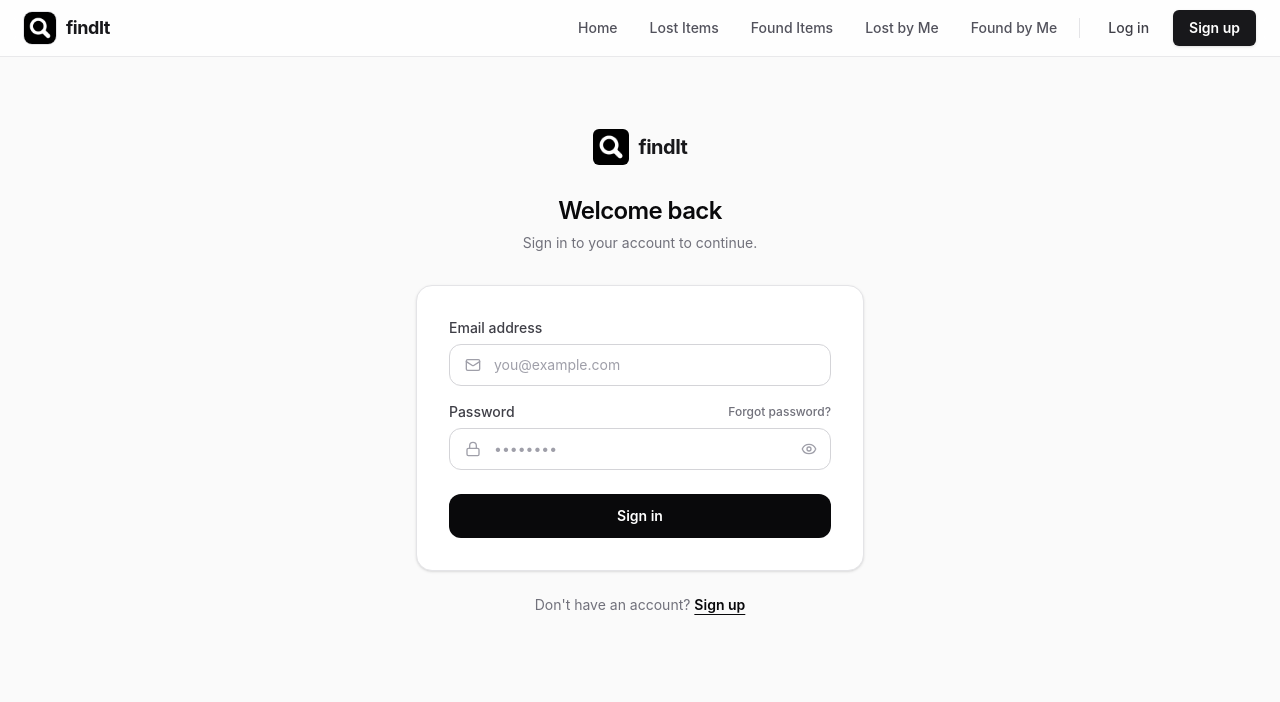
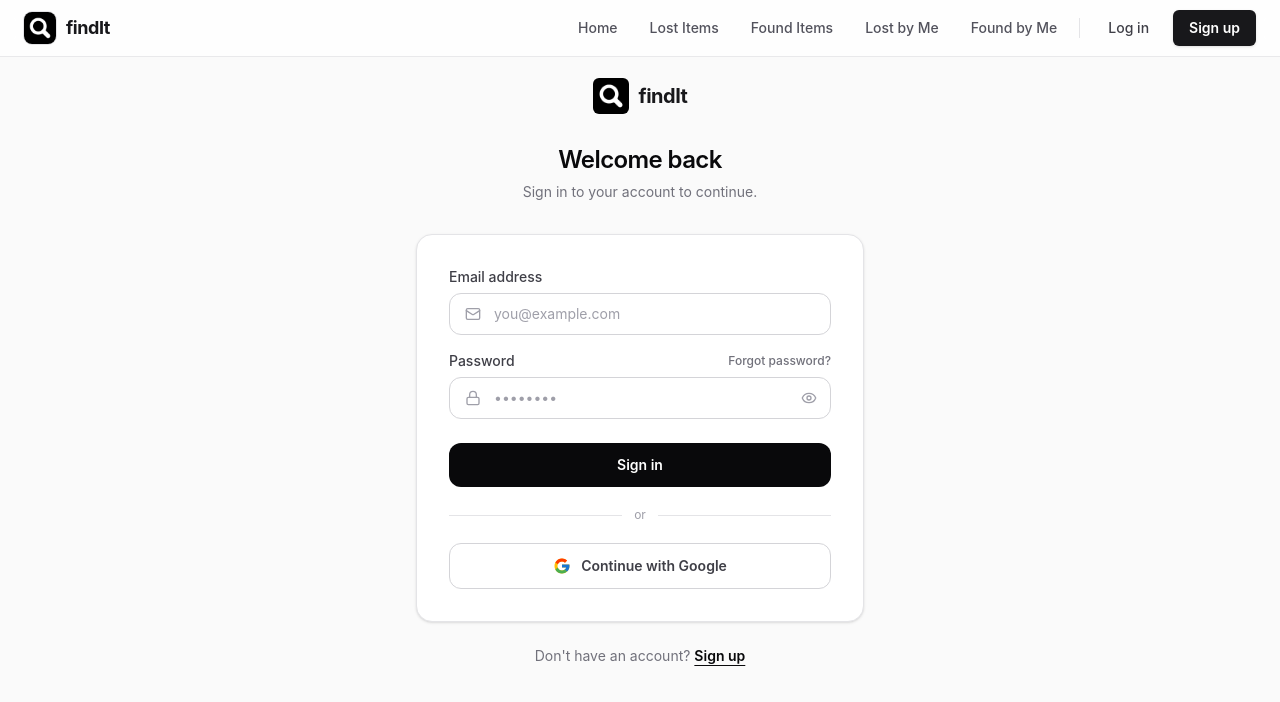
Before and after one commit to ankitsensei/findIt, a React (Vite) app in the folder client/: page /signin in a window 1280 px wide. Shown: the top 702 px of the page. Built offline with nearby package versions, Linux system fonts and the light colour scheme.

Commit message:
added a styled "Continue with Google" button (with divider), and shows an error toast when redirected back with ?error

```diff
--- a/client/src/pages/Signin.jsx
+++ b/client/src/pages/Signin.jsx
@@ -1,6 +1,6 @@
-import { useState } from "react";
+import { useState, useEffect } from "react";
 import axios from "axios";
-import { NavLink, useNavigate } from "react-router";
+import { NavLink, useNavigate, useSearchParams } from "react-router";
 import { useForm } from "react-hook-form";
 import Logo from "../assets/logo.jpeg";
 import { Mail, Lock, Eye, EyeOff } from "lucide-react";
@@ -9,6 +9,14 @@ import toast, { Toaster } from "react-hot-toast";
 const Signin = () => {
   const [showPassword, setShowPassword] = useState(false);
   const navigate = useNavigate();
+  const [searchParams] = useSearchParams();
+
+  useEffect(() => {
+    if (searchParams.get("error")) {
+      toast.error("Google sign in failed. Please try again.");
+      navigate("/signin", { replace: true });
+    }
+  }, [navigate, searchParams]);
 
   const {
     register,
@@ -32,7 +40,7 @@ const Signin = () => {
       toast.success("Login Successful!");
       setTimeout(() => {
         navigate("/");
-      });
+      }, 1200);
     } catch (error) {
       toast.error(error.response?.data?.message || "Invalid email or password");
     }
@@ -162,6 +170,38 @@ const Signin = () => {
               </button>
             </div>
           </form>
+          <div className="my-5 flex items-center gap-3">
+            <span className="h-px flex-1 bg-zinc-200" />
+            <span className="text-xs text-zinc-400">or</span>
+            <span className="h-px flex-1 bg-zinc-200" />
+          </div>
+          <button
+            type="button"
+            onClick={() => {
+              window.location.href = "http://localhost:3000/auth/google";
+            }}
+            className="flex w-full items-center justify-center gap-2.5 rounded-xl border border-zinc-300 bg-white py-3 text-sm font-semibold text-zinc-700 transition hover:bg-zinc-50 active:scale-[0.99] cursor-pointer"
+          >
+            <svg width="18" height="18" viewBox="0 0 48 48">
+              <path
+                fill="#FFC107"
+                d="M43.611 20.083H42V20H24v8h11.303c-1.649 4.657-6.08 8-11.303 8-6.627 0-12-5.373-12-12s5.373-12 12-12c3.059 0 5.842 1.154 7.961 3.039l5.657-5.657C34.046 6.053 29.268 4 24 4 12.955 4 4 12.955 4 24s8.955 20 20 20 20-8.955 20-20c0-1.341-.138-2.65-.389-3.917z"
+              />
+              <path
+                fill="#FF3D00"
+                d="M6.306 14.691l6.571 4.819C14.655 15.108 18.961 12 24 12c3.059 0 5.842 1.154 7.961 3.039l5.657-5.657C34.046 6.053 29.268 4 24 4 16.318 4 9.656 8.337 6.306 14.691z"
+              />
+              <path
+                fill="#4CAF50"
+                d="M24 44c5.166 0 9.86-1.977 13.409-5.192l-6.19-5.238A11.91 11.91 0 0 1 24 36c-5.202 0-9.619-3.317-11.283-7.946l-6.522 5.025C9.505 39.556 16.227 44 24 44z"
+              />
+              <path
+                fill="#1976D2"
+                d="M43.611 20.083H42V20H24v8h11.303a12.04 12.04 0 0 1-4.087 5.571l.003-.002 6.19 5.238C36.971 39.205 44 34 44 24c0-1.341-.138-2.65-.389-3.917z"
+              />
+            </svg>
+            Continue with Google
+          </button>
         </div>
         <p className="mt-6 text-center text-sm text-zinc-500">
           Don't have an account?{" "}
```
